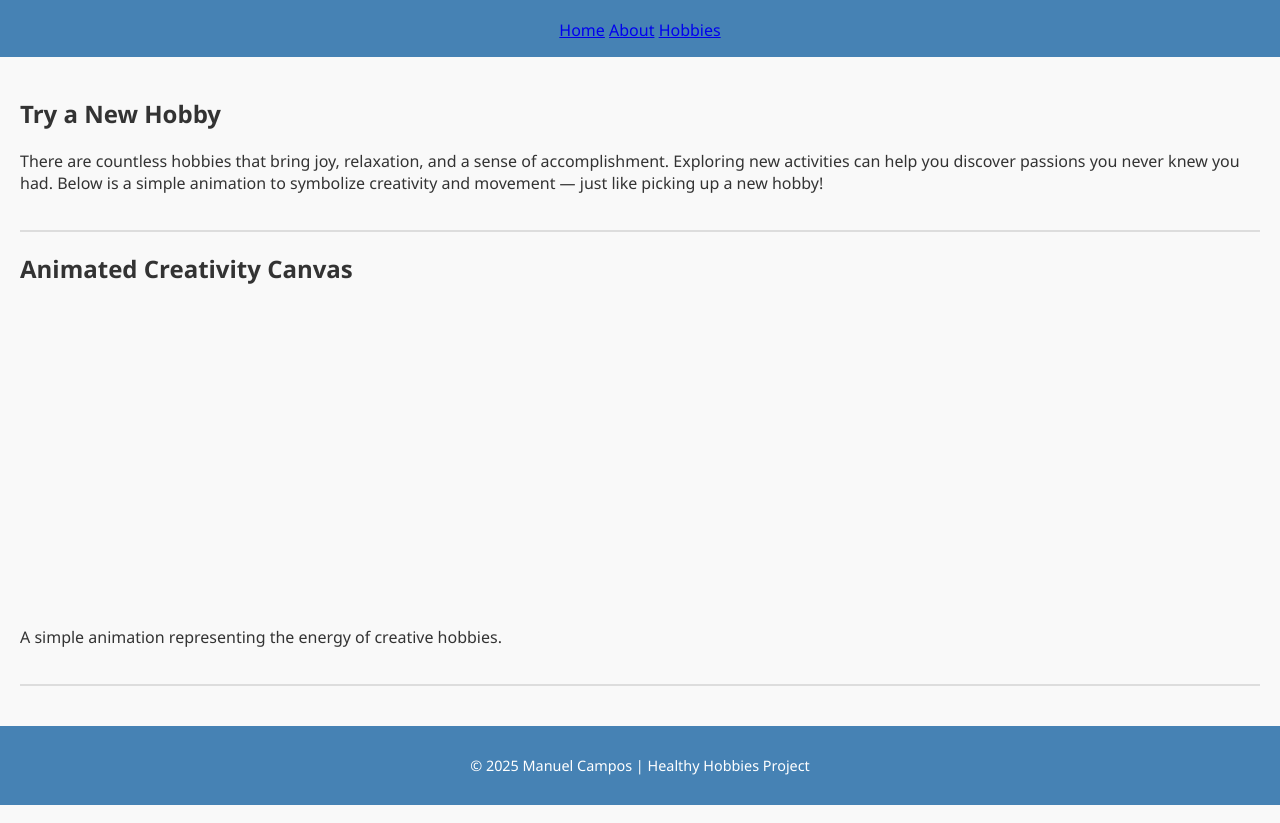
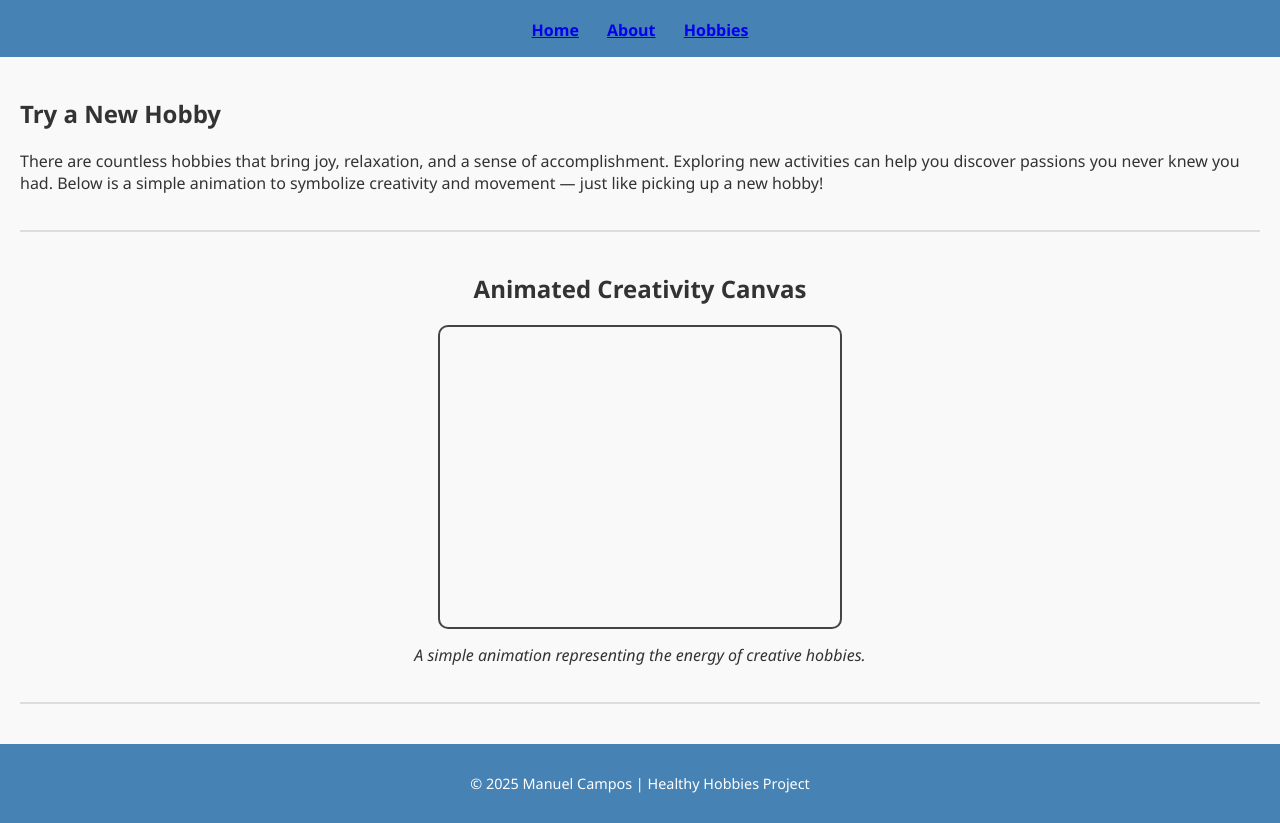
Before and after one commit to Manny-007-07/Healthy-Hobby-CSWPROJ-1-, a plain HTML site: page hobbies.html in a window 1280 px wide. Shown: the part 83-906 px from the top of the page. Drawn offline with Linux system fonts and the light colour scheme; a script that the page names is missing.

Commit message:
Enhance canvas styling and navigation links
Add styling for canvas section and update navigation.

```diff
--- a/style.css
+++ b/style.css
@@ -74,3 +74,25 @@ footer {
         padding: 1rem;
     }
 }
+/* Third Page Canvas Styling */
+.canvas-section {
+    text-align: center;
+    margin-top: 40px;
+}
+
+canvas {
+    border: 2px solid #444;
+    border-radius: 10px;
+    max-width: 100%;
+}
+
+.canvas-caption {
+    margin-top: 10px;
+    font-style: italic;
+}
+
+/* Navigation update to include 3rd link */
+nav a {
+    margin: 0 12px;
+    font-weight: bold;
+}
```
